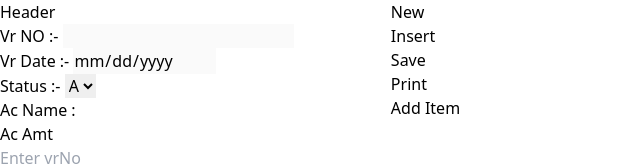
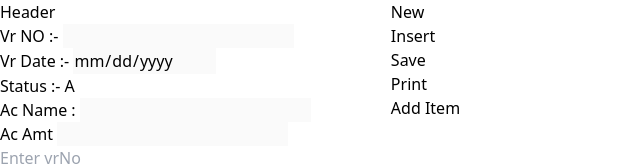
Before and after one commit to ziyadu7/salesEntryFrontend, a React (Vite) app: page / in a window 1280 px wide. Shown: the top 166 px of the page, without its empty margins (0-640 px from the left). Built offline with nearby package versions, Linux system fonts and the light colour scheme.

Commit message:
some little changes in header component

```diff
--- a/src/App.jsx
+++ b/src/App.jsx
@@ -20,7 +20,7 @@ function App() {
   return (
     <div className='Actions'>
       <div className='w-full'>
-        <Header setSearch={setSearch} searchData={searchData} />
+        <Header setSearch={setSearch} head={details?.header} searchData={searchData} />
         <DetailTable details={details} />
       </div>
       <div className='buttonsParent md:ps-0 ps-3 h-full bg-amber-300 md:mt-20 '>
--- a/src/components/header.jsx
+++ b/src/components/header.jsx
@@ -15,22 +15,18 @@ function Header({setSearch,searchData}) {
                         <input type="Date" disabled className=' ms-1 border-black border-2' />
                     </div>
                     <div className='flex'>
-                        <label htmlFor="">Status :- </label>
-                        <select name="" className='w-16 ms-1 border-black border-2' id="">
-                            <option selected value="">A</option>
-                            <option value="">I</option>
-                        </select>
+                        <label htmlFor="">Status :- A</label>
                     </div>
 
                 </div>
                 <div className='flex gap-5 justify-center md:gap-16 pt-5'>
                     <div className='flex'>
                         <label htmlFor="">Ac Name : </label>
-                        <input type="text" className=' w-96 ms-1 border-black border-2' />
+                        <input type="text" disabled className=' w-96 ms-1 border-black border-2' />
                     </div>
                     <div className='flex'>
                         <label htmlFor="">Ac Amt </label>
-                        <input type="text" className='w-16 ms-1 border-black border-2' />
+                        <input type="text" disabled className='w-16 ms-1 border-black border-2' />
                     </div>
                 </div>
                 <div className='flex justify-center gap-2 pt-5'>
```
